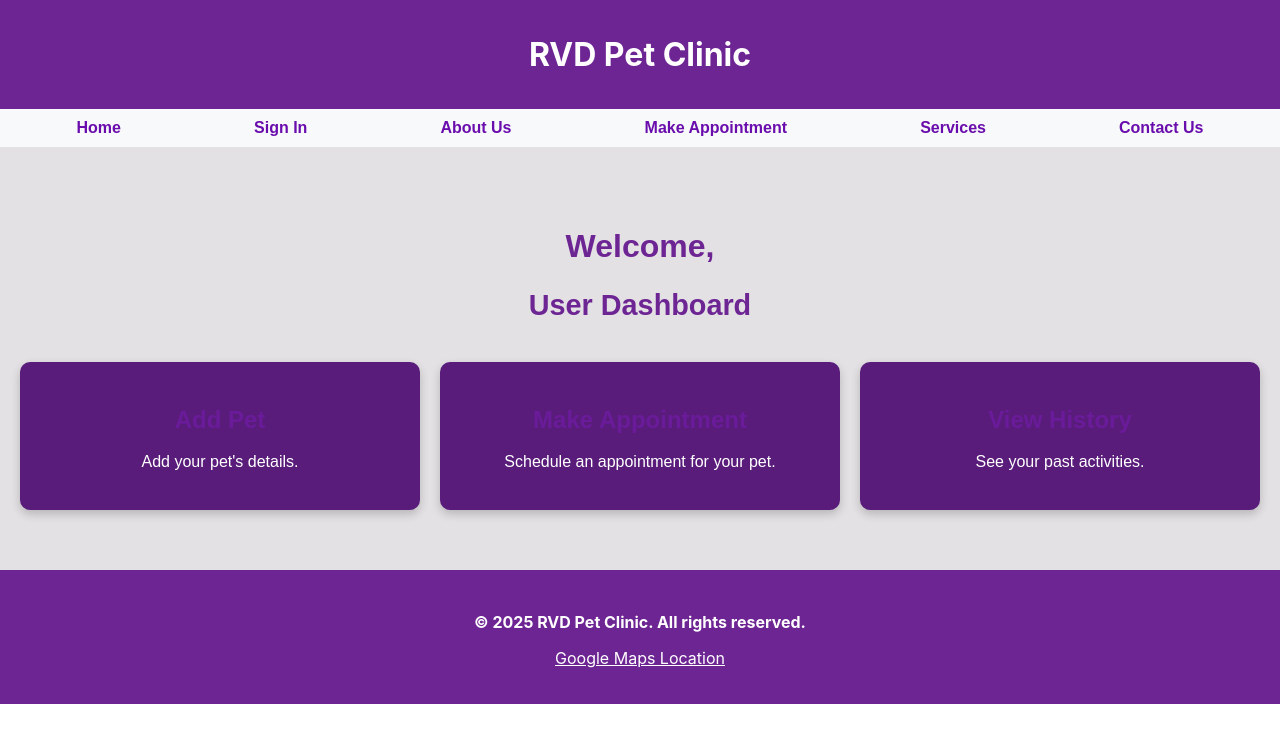
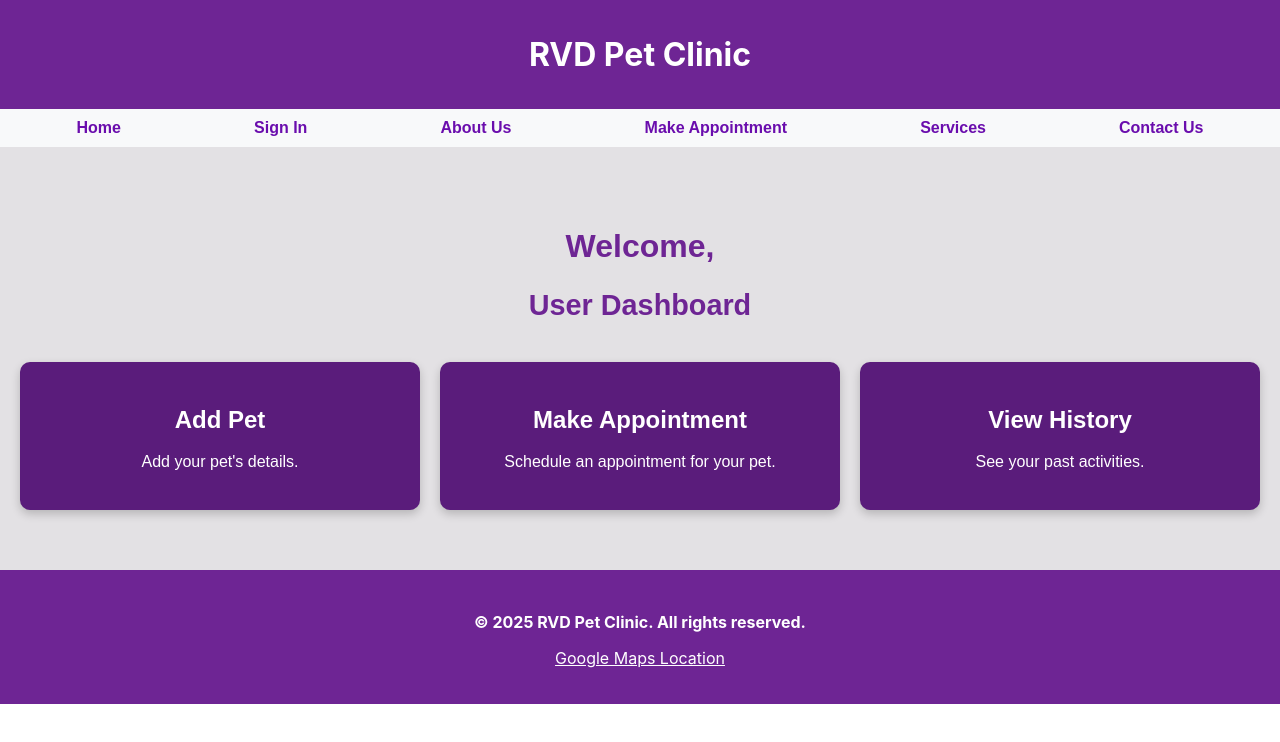
Before and after one commit to MegMary27/RVD-Pet-UI-2, a React (Create React App) app: page /dashboard in a window 1280 px wide. Shown: the top 742 px of the page. Built offline with nearby package versions, Linux system fonts and the light colour scheme.

Commit message:
Updated route handling for doctor and user dashboards

```diff
--- a/src/App.js
+++ b/src/App.js
@@ -42,6 +42,7 @@ const App = () => {
           <Route path="/" element={<Hero />} />
           <Route path="/signin" element={<SignInSignUpForm />} />
           <Route path="/about" element={<About />} />
+          <Route path="/dashboard" element={<UserDashboard />} />
           <Route path="/services" element={<Services />} />
           <Route path="/food" element={<FoodAndAccessories />} />
           {session?.user?.email === 'meghna.p@btech.christuniversity.in' ? (
--- a/src/components/UserDashboard.css
+++ b/src/components/UserDashboard.css
@@ -43,6 +43,7 @@
 .dashboard-card h3 {
   font-size: 1.5rem;
   margin-bottom: 10px;
+  color: #fff
 }
 
 .dashboard-card p {
```
